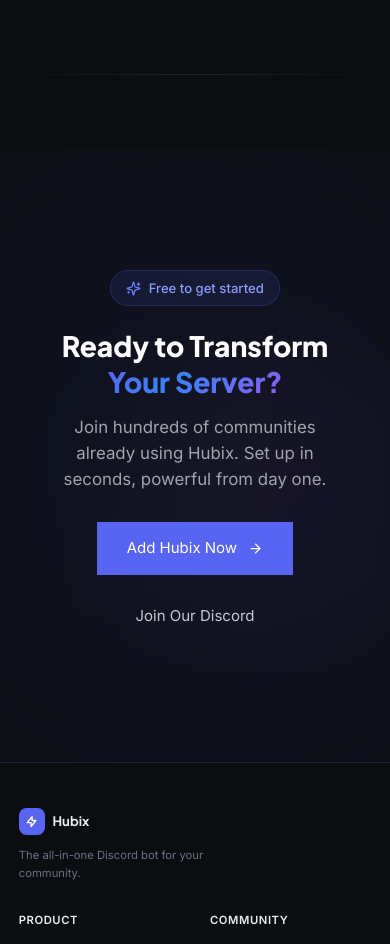
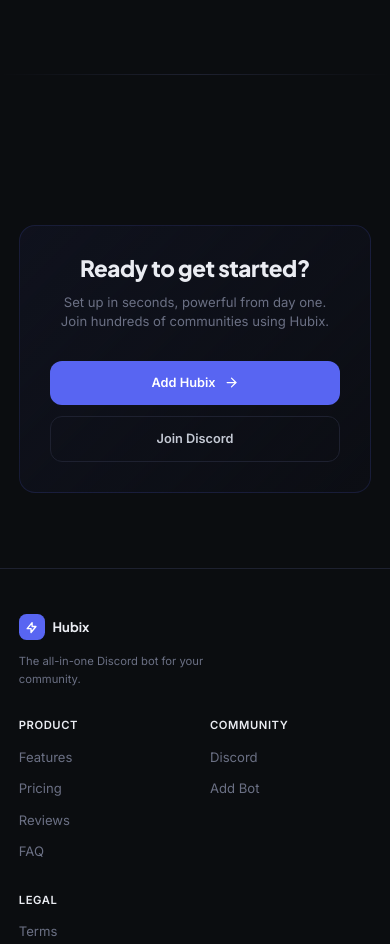
Before and after one commit to Aether-xml/Hubix, a Next.js app: page / in a window 390 px wide. Shown: the part 7819-8763 px from the top of the page. Built offline with nearby package versions, Linux system fonts and the light colour scheme.

Commit message:
Update CTA.jsx

```diff
--- a/app/components/CTA.jsx
+++ b/app/components/CTA.jsx
@@ -1,58 +1,44 @@
 'use client'
 
 import { motion } from 'framer-motion'
-import { ArrowRight, Sparkles } from 'lucide-react'
+import { ArrowRight } from 'lucide-react'
 
 export default function CTA() {
   return (
-    <section className="relative py-24 sm:py-32 overflow-hidden">
-      {/* Background */}
-      <div className="absolute inset-0 pointer-events-none">
-        <div className="absolute top-1/2 left-1/2 -translate-x-1/2 -translate-y-1/2 w-[700px] h-[700px] bg-hubix-500/[0.08] rounded-full blur-[150px]" />
-        <div className="absolute top-1/3 left-1/3 w-[300px] h-[300px] bg-accent-purple/[0.06] rounded-full blur-[100px]" />
-      </div>
-
-      <div className="relative max-w-4xl mx-auto px-4 sm:px-6 text-center">
+    <section className="py-20 sm:py-28">
+      <div className="max-w-3xl mx-auto px-5 sm:px-6">
         <motion.div
-          initial={{ opacity: 0, y: 30 }}
+          initial={{ opacity: 0, y: 20 }}
           whileInView={{ opacity: 1, y: 0 }}
           viewport={{ once: true }}
-          transition={{ duration: 0.6 }}
-          className="glass-card rounded-3xl p-8 sm:p-12 lg:p-16 gradient-border"
+          transition={{ duration: 0.5 }}
+          className="text-center card p-8 sm:p-12"
+          style={{ border: '1px solid rgba(88,101,242,0.15)', background: 'linear-gradient(135deg, rgba(88,101,242,0.06) 0%, rgba(12,14,20,1) 100%)' }}
         >
-          <div className="inline-flex items-center gap-2 px-4 py-2 rounded-full bg-hubix-500/10 border border-hubix-500/20 mb-6">
-            <Sparkles className="w-4 h-4 text-hubix-400" />
-            <span className="text-sm font-medium text-hubix-300">Free to get started</span>
-          </div>
-
-          <h2 className="text-3xl sm:text-4xl lg:text-5xl font-display font-extrabold text-white mb-4 leading-tight">
-            Ready to Transform{' '}
-            <br className="hidden sm:block" />
-            <span className="gradient-text">Your Server?</span>
+          <h2 className="section-title text-[clamp(1.5rem,4vw,2.25rem)] mb-3">
+            Ready to get started?
           </h2>
-
-          <p className="text-dark-300 text-lg max-w-xl mx-auto mb-8">
-            Join hundreds of communities already using Hubix.
+          <p className="text-[#6b7084] text-sm sm:text-base max-w-md mx-auto mb-8">
             Set up in seconds, powerful from day one.
+            Join hundreds of communities using Hubix.
           </p>
-
-          <div className="flex flex-col sm:flex-row items-center justify-center gap-4">
+          <div className="flex flex-col sm:flex-row items-center justify-center gap-3">
             <a
               href="https://discord.com/oauth2/authorize?client_id=1476729193466429620&permissions=8&integration_type=0&scope=bot"
               target="_blank"
               rel="noopener noreferrer"
-              className="btn-primary text-base flex items-center gap-3 !px-8 !py-4 group"
+              className="btn btn-primary !px-7 !py-3.5 group"
             >
-              Add Hubix Now
-              <ArrowRight className="w-4 h-4 group-hover:translate-x-1 transition-transform" />
+              Add Hubix
+              <ArrowRight className="w-4 h-4 group-hover:translate-x-0.5 transition-transform" />
             </a>
             <a
               href="https://discord.gg/UBqbzEXXcQ"
               target="_blank"
               rel="noopener noreferrer"
-              className="btn-secondary text-base flex items-center gap-2 !px-8 !py-4"
+              className="btn btn-ghost !px-7 !py-3.5"
             >
-              Join Our Discord
+              Join Discord
             </a>
           </div>
         </motion.div>
```
